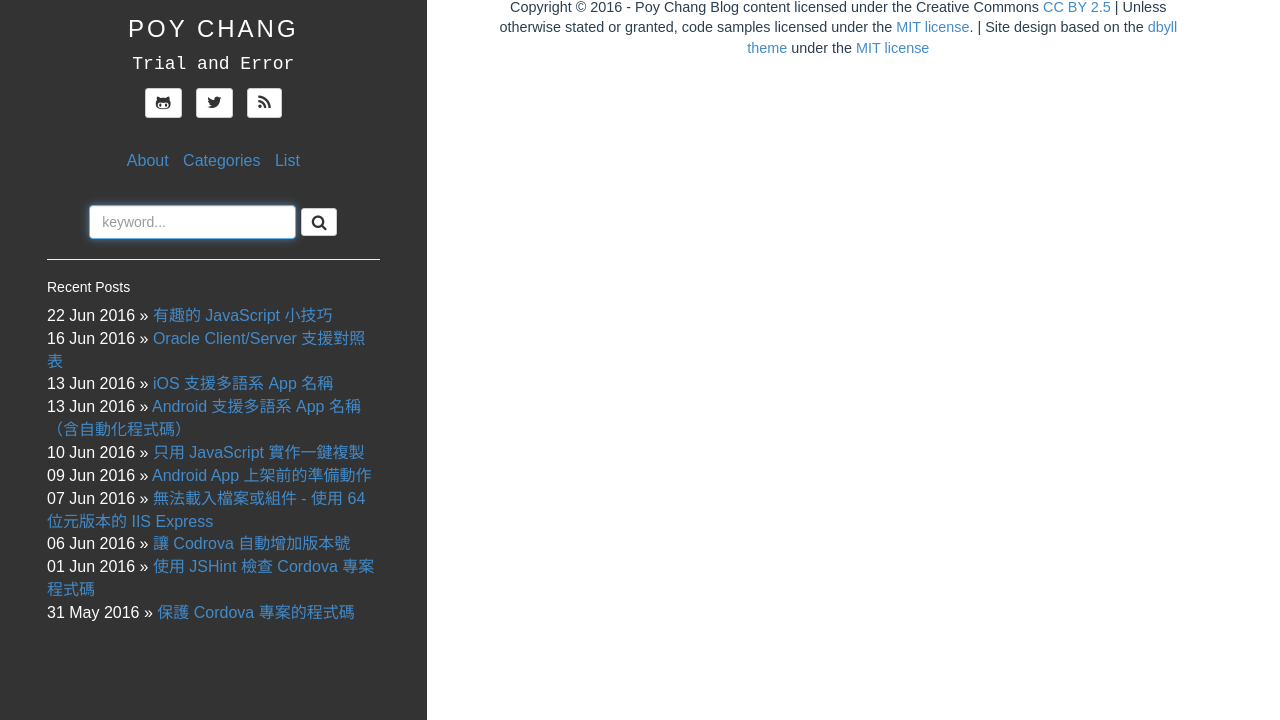
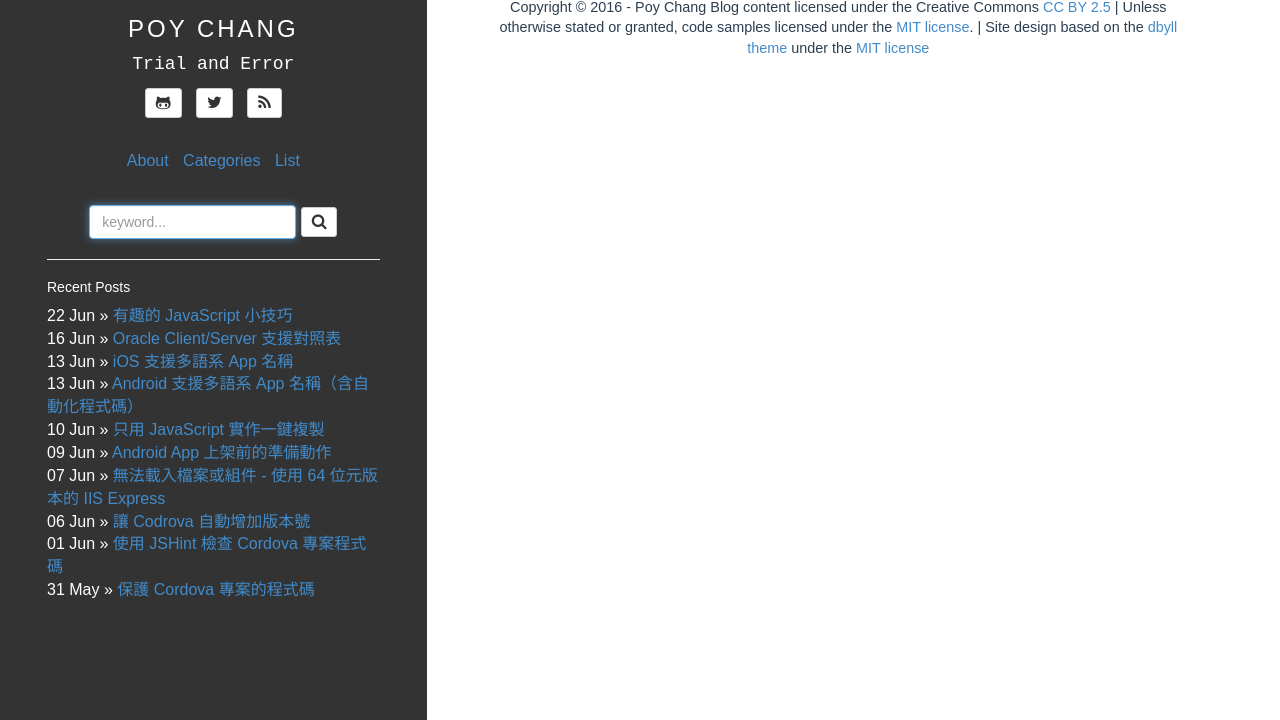
Before and after one commit to poychang/poychang.github.io, a Jekyll site: the page built from tags.html, in a window 1280 px wide, cut to the strip 180-900 px from the top of the page. Built offline with Jekyll 4.4.1, drawn with Linux system fonts in a browser that asks for light colours; some web fonts are replaced.

Commit message:
介面微調

```diff
--- a/_includes/default.html
+++ b/_includes/default.html
@@ -89,6 +89,7 @@
             <li><a href="{{ site.BASE_PATH}}/"><i class="fa fa-home"></i>Home</a></li>
             <li><a href="{{ site.BASE_PATH}}/{{ site.about_path }}"><i class="fa fa-hand-spock-o"></i>About</a></li>
             <li><a href="{{ site.BASE_PATH}}/{{ site.categories_path }}"><i class="fa fa-coffee"></i>Categories</a></li>
+            <li><a href="{{ site.BASE_PATH}}/{{ site.list_path }}"><i class="fa fa-list-ul"></i>List</a></li>
             <!--<li><a href="{{ site.BASE_PATH}}/{{ site.tags_path }}"><i class="fa fa-tags"></i>Tags</a></li>-->
             <li class="divider"></li>
             <li><a href="#"><i class="fa fa-arrow-up"></i>Top of Page</a></li>
--- a/_includes/sidebar.html
+++ b/_includes/sidebar.html
@@ -53,7 +53,9 @@
 			<div class="form-group">
 				<input type="text" class="form-control" id="search_box" name="query" placeholder="keyword..." autofocus>
 			</div>
-			<button type="submit" class="btn btn-default btn-sm fa fa-search"></button>
+			<button type="submit" class="btn btn-default btn-sm">
+				<i class="fa fa-search fa-lg"></i>
+			</button>
 		</form>
 
 		<hr>
@@ -62,7 +64,7 @@
 		<ul class="list-unstyled">
 			{% for post in site.posts limit:10 %}
 				<li>
-					<span>{{ post.date | date_to_string }}</span> &raquo;
+					<span>{{ post.date | date_to_string | slice: 0, 6}}</span> &raquo;
 					<a href="{{ BASE_PATH }}{{ post.url }}">
 					{{ post.title }}</a>
 				</li>
```
